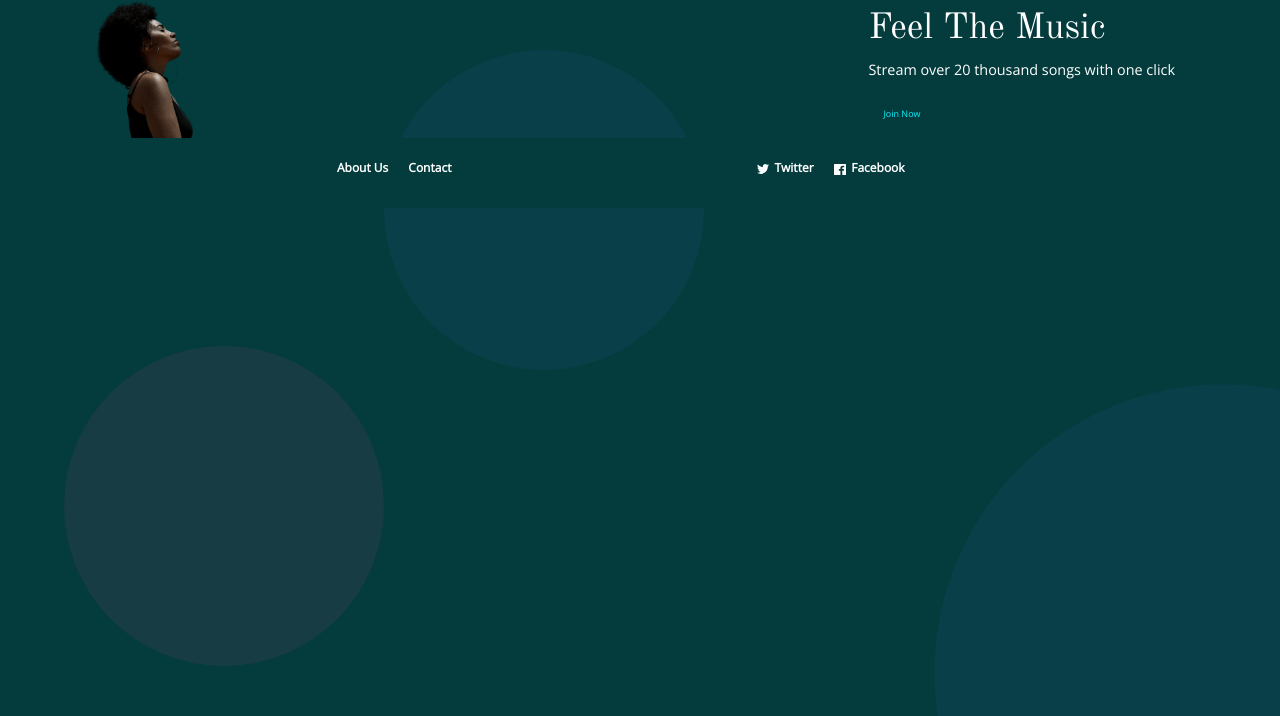
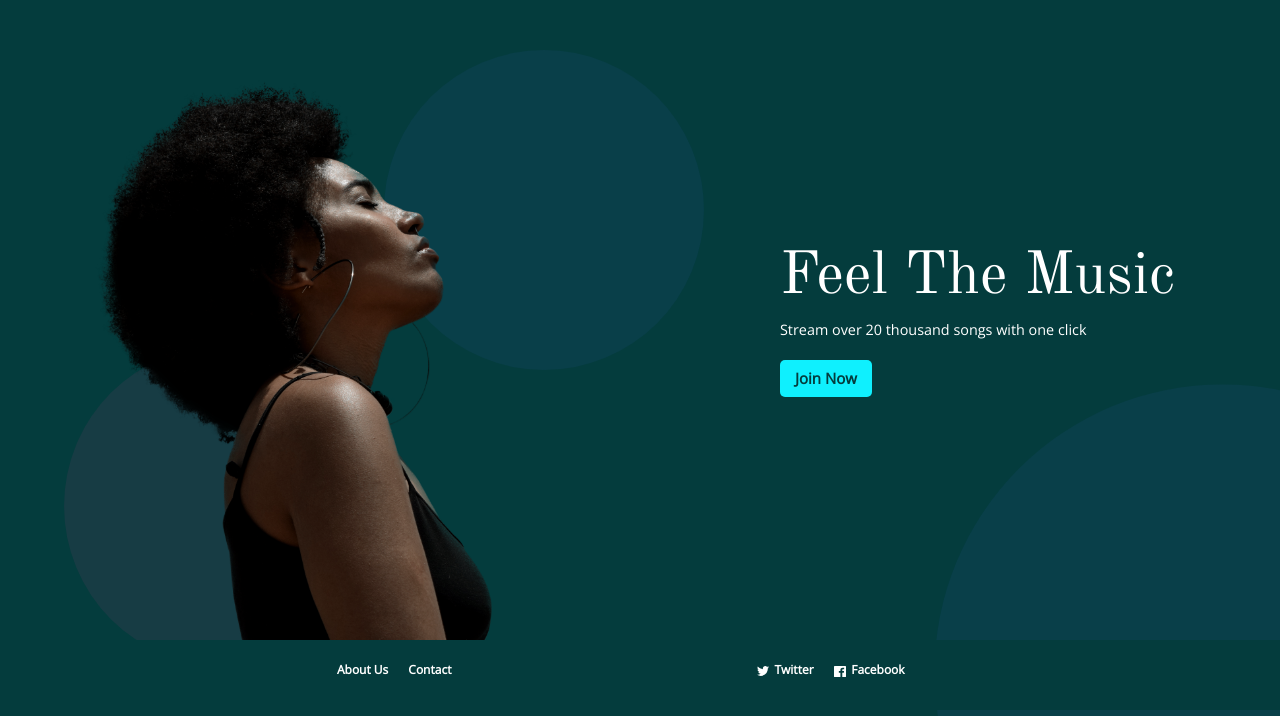
Before and after one commit to emmakamau/Muscify, a Flask app: page / in a window 1280 px wide. Shown: the part 70-786 px from the top of the page. Run offline with Flask 2, Linux system fonts and the light colour scheme; some libraries are stand-ins or nearby versions.

Commit message:
Add styling to pages

```diff
--- a/app/static/css/index.css
+++ b/app/static/css/index.css
@@ -119,7 +119,7 @@ body {
 
 .title {
   font-weight: 500;
-  font-size: 3em;
+  font-size: 5em;
   margin-bottom: 1rem;
   margin-top: 0;
 }
@@ -131,12 +131,13 @@ body {
 }
 
 .btn {
-  color:#0ff0fe;
-  background-color:#043c3d;
+  color:#043c3d;
+  background-color:#0ff0fe;
   padding: .75rem 1.5rem;
   border-radius: .5rem;
   text-decoration: none;
-  font-size: .9rem;
+  font-size: 1.5rem;
+  font-weight: bold;
   outline: none;
   border: none;
   cursor: pointer;
@@ -144,6 +145,8 @@ body {
 
 .btn:hover {
   background-color:#043c3d;
+  color: #0ff0fe;
+  border: #0ff0fe solid 2px;
 }
 
 .btn:focus {
@@ -157,6 +160,7 @@ body {
     align-items: stretch;
     justify-content: space-between;
     flex-grow: 1;
+    height: 80vh;
   }
 
   .home-main-section .img-wrapper {
@@ -243,6 +247,7 @@ body {
     align-items: center;
     justify-content: space-between;
     flex-grow: 1;
+    height: 80vh;
   }
 
   .discover-main-section .covers-image {
@@ -292,6 +297,7 @@ body {
   justify-content: space-between;
   align-items: center;
   flex-grow: 1;
+  height: 80vh;
 }
 
 .join-text {
```
